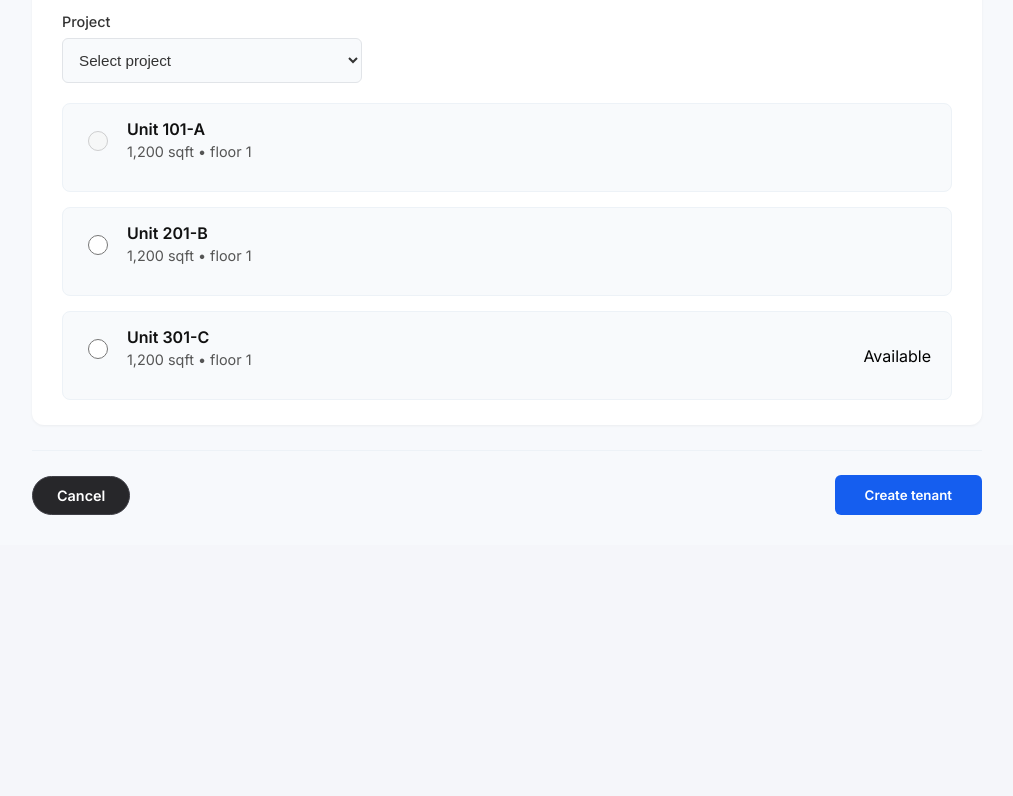
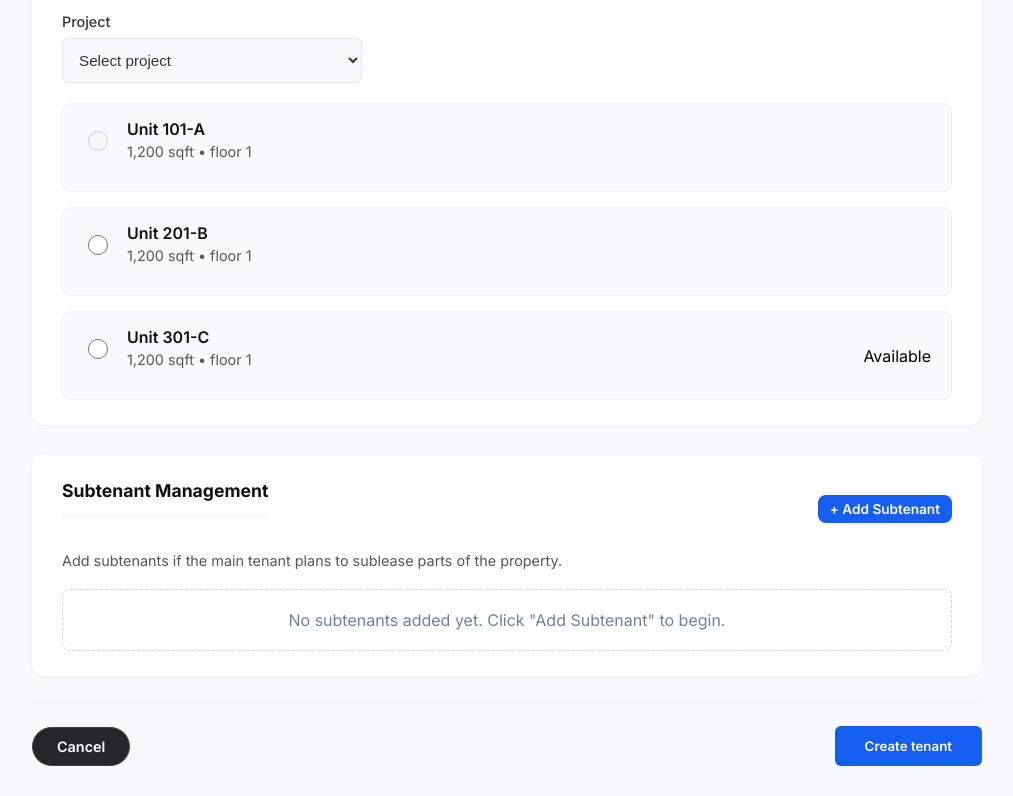
Before and after one commit to saifghl/lms, a React (Create React App) app: page /admin/tenant/add in a window 1280 px wide. Shown: the part 1058-1854 px from the top of the page, without its empty margins (258-1271 px from the left). Before the commit the page ends 1603 px from the top, so only its background shows below. Built offline with nearby package versions, Linux system fonts and the light colour scheme.

Commit message:
subtenant added

```diff
--- a/src/components/admin/AddTenant.jsx
+++ b/src/components/admin/AddTenant.jsx
@@ -1,13 +1,40 @@
-import React from 'react';
+import React, { useState } from 'react';
 import { useNavigate } from 'react-router-dom';
 import Sidebar from './Sidebar';
 import './AddTenant.css';
 
 const AddTenant = () => {
     const navigate = useNavigate();
+    const [subTenants, setSubTenants] = useState([]);
 
     const handleCancel = () => {
         navigate('/admin/tenant');
+    };
+
+    const addSubTenant = () => {
+        setSubTenants([
+            ...subTenants,
+            {
+                companyName: '',
+                regNo: '',
+                industry: '',
+                contactPerson: '',
+                email: '',
+                phone: '',
+                allottedArea: ''
+            }
+        ]);
+    };
+
+    const removeSubTenant = (index) => {
+        const updated = subTenants.filter((_, i) => i !== index);
+        setSubTenants(updated);
+    };
+
+    const updateSubTenant = (index, field, value) => {
+        const updated = [...subTenants];
+        updated[index][field] = value;
+        setSubTenants(updated);
     };
 
     return (
@@ -155,6 +182,99 @@ const AddTenant = () => {
                     </div>
                 </section>
 
+                {/* Subtenant Information */}
+                <section className="form-card">
+                    <div style={{ display: 'flex', justifyContent: 'space-between', alignItems: 'center', marginBottom: '15px' }}>
+                        <h3>Subtenant Management</h3>
+                        <button className="add-tenant-btn" style={{ fontSize: '0.85rem', padding: '6px 12px' }} onClick={addSubTenant}>
+                            + Add Subtenant
+                        </button>
+                    </div>
+                    <p style={{ fontSize: '0.9rem', color: '#555', marginBottom: '20px' }}>
+                        Add subtenants if the main tenant plans to sublease parts of the property.
+                    </p>
+
+                    {subTenants.map((st, index) => (
+                        <div key={index} style={{ background: '#f8fafc', padding: '15px', borderRadius: '8px', marginBottom: '20px', border: '1px solid #e2e8f0' }}>
+                            <div style={{ display: 'flex', justifyContent: 'space-between', marginBottom: '10px' }}>
+                                <h4 style={{ margin: 0, color: '#3182ce' }}>Subtenant #{index + 1}</h4>
+                                <button
+                                    onClick={() => removeSubTenant(index)}
+                                    style={{ background: 'none', border: 'none', color: '#e53e3e', cursor: 'pointer', fontSize: '0.85rem' }}
+                                >
+                                    Remove
+                                </button>
+                            </div>
+
+                            <div className="form-grid-3">
+                                <div className="form-field">
+                                    <label>Company Name</label>
+                                    <input
+                                        type="text"
+                                        placeholder="e.g. Sub Co."
+                                        value={st.companyName}
+                                        onChange={(e) => updateSubTenant(index, 'companyName', e.target.value)}
+                                    />
+                                </div>
+                                <div className="form-field">
+                                    <label>Registration No.</label>
+                                    <input
+                                        type="text"
+                                        placeholder="Reg No."
+                                        value={st.regNo}
+                                        onChange={(e) => updateSubTenant(index, 'regNo', e.target.value)}
+                                    />
+                                </div>
+                                <div className="form-field">
+                                    <label>Allotted Area (sqft)</label>
+                                    <input
+                                        type="number"
+                                        placeholder="Area"
+                                        value={st.allottedArea}
+                                        onChange={(e) => updateSubTenant(index, 'allottedArea', e.target.value)}
+                                    />
+                                </div>
+                            </div>
+
+                            <div className="form-grid-3">
+                                <div className="form-field">
+                                    <label>Contact Person</label>
+                                    <input
+                                        type="text"
+                                        placeholder="Name"
+                                        value={st.contactPerson}
+                                        onChange={(e) => updateSubTenant(index, 'contactPerson', e.target.value)}
+                                    />
+                                </div>
+                                <div className="form-field">
+                                    <label>Email</label>
+                                    <input
+                                        type="email"
+                                        placeholder="Email"
+                                        value={st.email}
+                                        onChange={(e) => updateSubTenant(index, 'email', e.target.value)}
+                                    />
+                                </div>
+                                <div className="form-field">
+                                    <label>Phone</label>
+                                    <input
+                                        type="tel"
+                                        placeholder="Phone"
+                                        value={st.phone}
+                                        onChange={(e) => updateSubTenant(index, 'phone', e.target.value)}
+                                    />
+                                </div>
+                            </div>
+                        </div>
+                    ))}
+
+                    {subTenants.length === 0 && (
+                        <div style={{ textAlign: 'center', padding: '20px', border: '1px dashed #cbd5e0', borderRadius: '8px', color: '#718096' }}>
+                            No subtenants added yet. Click &quot;Add Subtenant&quot; to begin.
+                        </div>
+                    )}
+                </section>
+
                 <div className="form-actions">
                     <button className="btn-cancel" onClick={handleCancel}>Cancel</button>
                     <button className="btn-create">Create tenant</button>
--- a/src/components/admin/TenantDetails.jsx
+++ b/src/components/admin/TenantDetails.jsx
@@ -35,6 +35,26 @@ const TenantDetails = () => {
         lockinDate: 'Jan 01, 24',
         areaOccupied: '1,250'
     };
+
+    // Mock Subtenant Data
+    const subTenants = [
+        {
+            name: 'Creative Solutions Ltd.',
+            contact: 'Sarah Jenkins',
+            email: 'sarah@creative.com',
+            phone: '+1 (555) 123-4567',
+            area: '450',
+            status: 'Active'
+        },
+        {
+            name: 'Bits & Bytes Cafe',
+            contact: 'Mike Ross',
+            email: 'mross@cafe.com',
+            phone: '+1 (555) 987-0000',
+            area: '300',
+            status: 'Pending Approval'
+        }
+    ];
 
     return (
         <div className="tenant-details-container">
@@ -151,6 +171,43 @@ const TenantDetails = () => {
                                 </div>
                             </div>
                         </div>
+
+                        {/* Subtenants Section */}
+                        <div className="info-card" style={{ marginTop: '20px' }}>
+                            <h3 className="card-title">Subtenants</h3>
+                            {subTenants.map((st, index) => (
+                                <div key={index} style={{
+                                    borderBottom: index !== subTenants.length - 1 ? '1px solid #eee' : 'none',
+                                    paddingBottom: '12px',
+                                    marginBottom: '12px'
+                                }}>
+                                    <div style={{ display: 'flex', justifyContent: 'space-between', alignItems: 'flex-start' }}>
+                                        <div>
+                                            <h4 style={{ margin: '0 0 4px 0', fontSize: '1rem', color: '#2d3748' }}>{st.name}</h4>
+                                            <div style={{ fontSize: '0.85rem', color: '#718096' }}>
+                                                {st.contact} • {st.phone}
+                                            </div>
+                                            <div style={{ fontSize: '0.85rem', color: '#718096' }}>
+                                                {st.email}
+                                            </div>
+                                        </div>
+                                        <div style={{ textAlign: 'right' }}>
+                                            <span style={{
+                                                display: 'inline-block',
+                                                padding: '2px 8px',
+                                                borderRadius: '12px',
+                                                backgroundColor: st.status === 'Active' ? '#c6f6d5' : '#feebc8',
+                                                color: st.status === 'Active' ? '#22543d' : '#744210',
+                                                fontSize: '0.75rem',
+                                                fontWeight: '600',
+                                                marginBottom: '4px'
+                                            }}>{st.status}</span>
+                                            <div style={{ fontSize: '0.9rem', fontWeight: '500' }}>{st.area} sqft</div>
+                                        </div>
+                                    </div>
+                                </div>
+                            ))}
+                        </div>
                     </div>
                 </div>
             </main>
```
